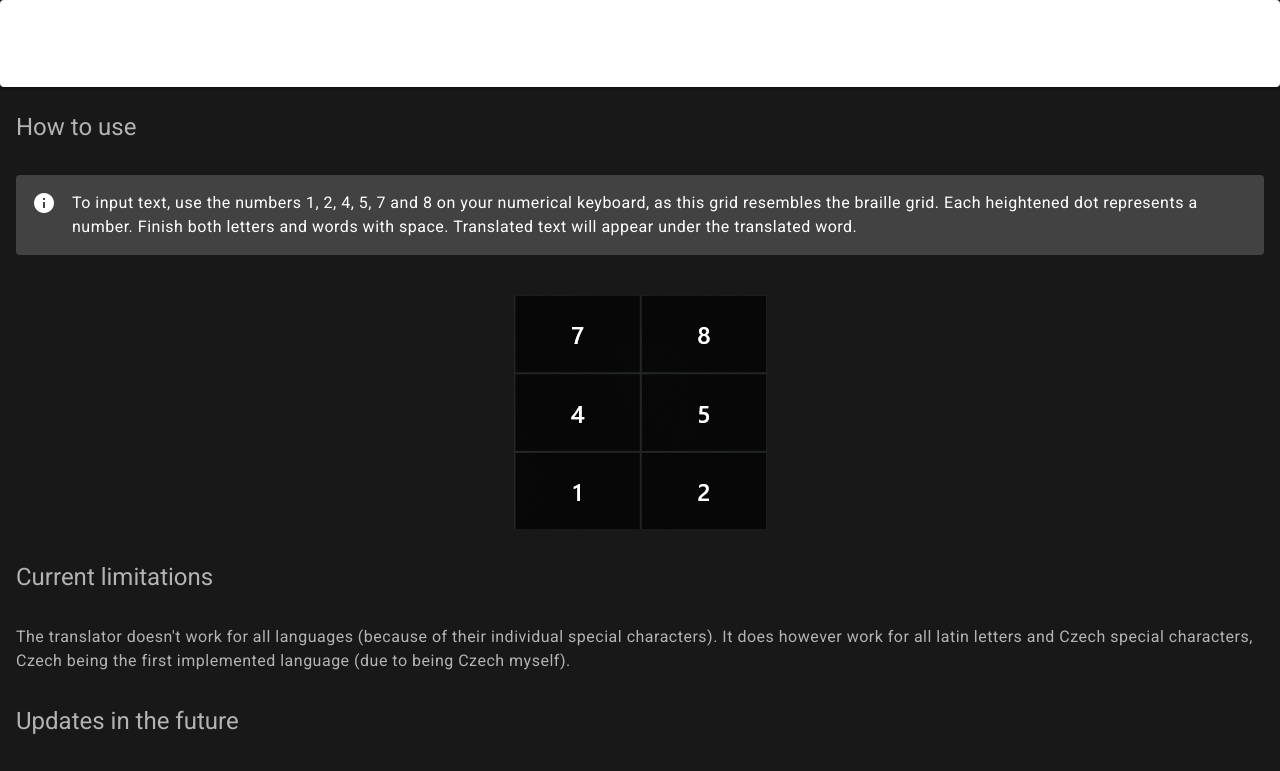
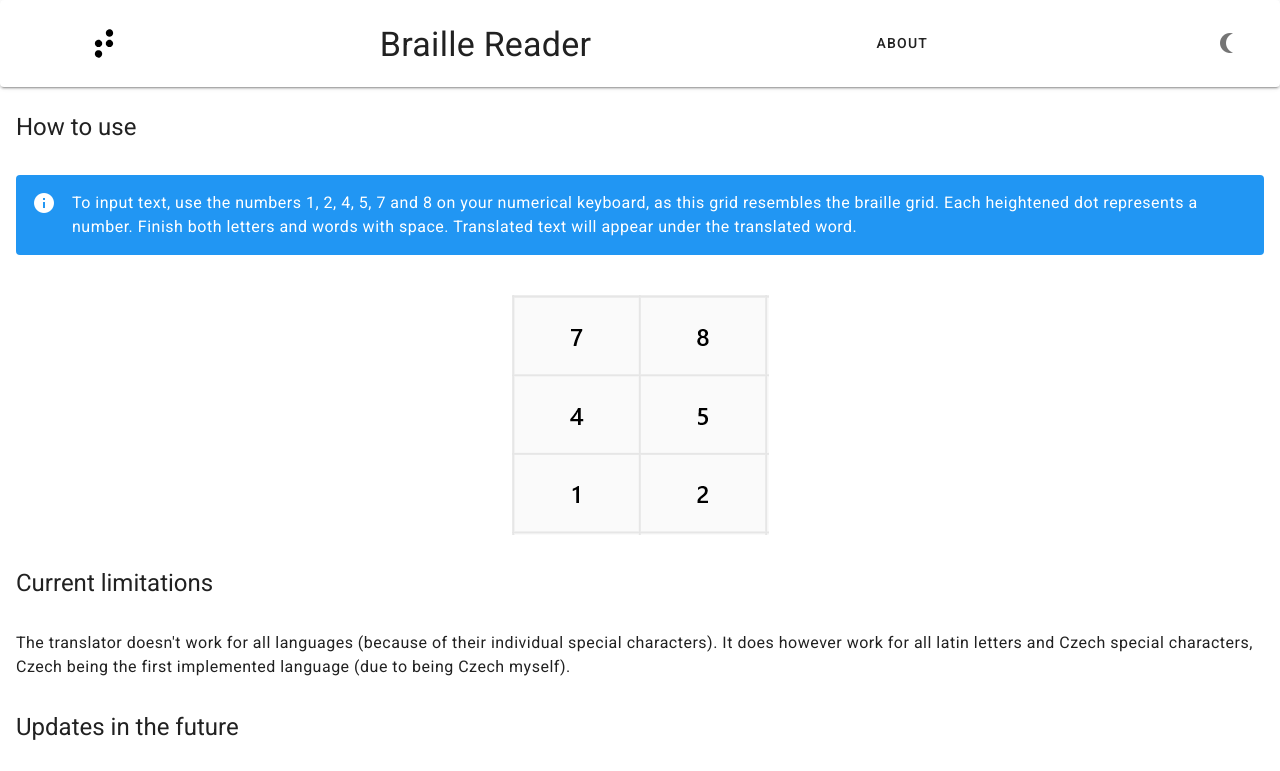
Before and after one commit to JuppKuzal/BrailleReader, a Vue app in the folder braillereader/: page /#/about in a window 1280 px wide. Shown: the top 771 px of the page. Built offline with nearby package versions, Linux system fonts and the light colour scheme.

Commit message:
darkmode on abt page,req: gradual, spaces in menu

```diff
--- a/braillereader/src/components/About.vue
+++ b/braillereader/src/components/About.vue
@@ -4,7 +4,7 @@
             How to use
         </div>
         <blockquote class="text-body-1 ma-2 pa-2">
-            <v-alert type="info" color="grey darken-3">
+            <v-alert type="info" :color="darkmode ? 'grey darken-3' : ''">
             To input text, use the numbers 1, 2, 4, 5, 7 and 8 on your numerical keyboard, as this grid resembles the braille grid.
             Each heightened dot represents a number. Finish both letters and words with space. Translated text will appear under the translated word.
             </v-alert>
@@ -59,8 +59,11 @@
 export default {
     data () {
         return {
-            darkmode: true,
+
         }
+    },
+    props: {
+        darkmode: Boolean,
     }
 }
 </script>
--- a/braillereader/src/components/Footer.vue
+++ b/braillereader/src/components/Footer.vue
@@ -59,8 +59,10 @@ export default {
             ['mdi-github', "https://github.com/JuppKuzal"],
             ['mdi-gitlab', "https://gitlab.com/JuppKuzal"]
         ],
-        darkmode: true,
-    })
+    }),
+    props: {
+        darkmode: Boolean,
+    }
 }
 </script>
 
--- a/braillereader/src/components/Menu.vue
+++ b/braillereader/src/components/Menu.vue
@@ -18,7 +18,7 @@
                 </a>
             </v-card-title>
                 <v-btn
-                class="mr-16"
+                class="mx-4"
                 text
                 href="/#/about"
                 height="54px"
@@ -28,6 +28,20 @@
                         About
                     </div>
                 </v-btn>
+                <v-btn
+                class="mx-4"
+                icon
+                rounded
+                height="54px"
+                @click="toggleDarkMode"
+                :title="darkmode ? 'Lights up!' : 'Lights out!'">
+                    <v-icon v-if="darkmode" style="color: white;">
+                        mdi-white-balance-sunny
+                    </v-icon>
+                    <v-icon v-else>
+                        mdi-moon-waning-crescent
+                    </v-icon>
+                </v-btn>
         </v-layout>
         </v-card>
 </template>
@@ -36,7 +50,16 @@
 export default {
     data () {
         return {
-            darkmode: true,
+            darkmode: false,
+        }
+    },
+    props: {
+
+    },
+    methods: {
+        toggleDarkMode () {
+            this.darkmode = !this.darkmode
+            this.$emit('clicked', this.darkmode)
         }
     }
 }
--- a/braillereader/src/pages/About.vue
+++ b/braillereader/src/pages/About.vue
@@ -1,8 +1,8 @@
 <template>
     <div :class="{darkmode:darkmode}">
-        <Menu />
-        <About />
-        <Footer />
+        <Menu :darkmode="darkmode" @clicked="updateDarkMode" />
+        <About :darkmode="darkmode" />
+        <Footer :darkmode="darkmode" />
     </div>
 </template>
 
@@ -20,7 +20,12 @@ export default {
     },
     data () {
         return {
-            darkmode:true,
+            darkmode: false,
+        }
+    },
+    methods: {
+        updateDarkMode (darkmodeSetting) {
+            this.darkmode = darkmodeSetting
         }
     }
 }
```
